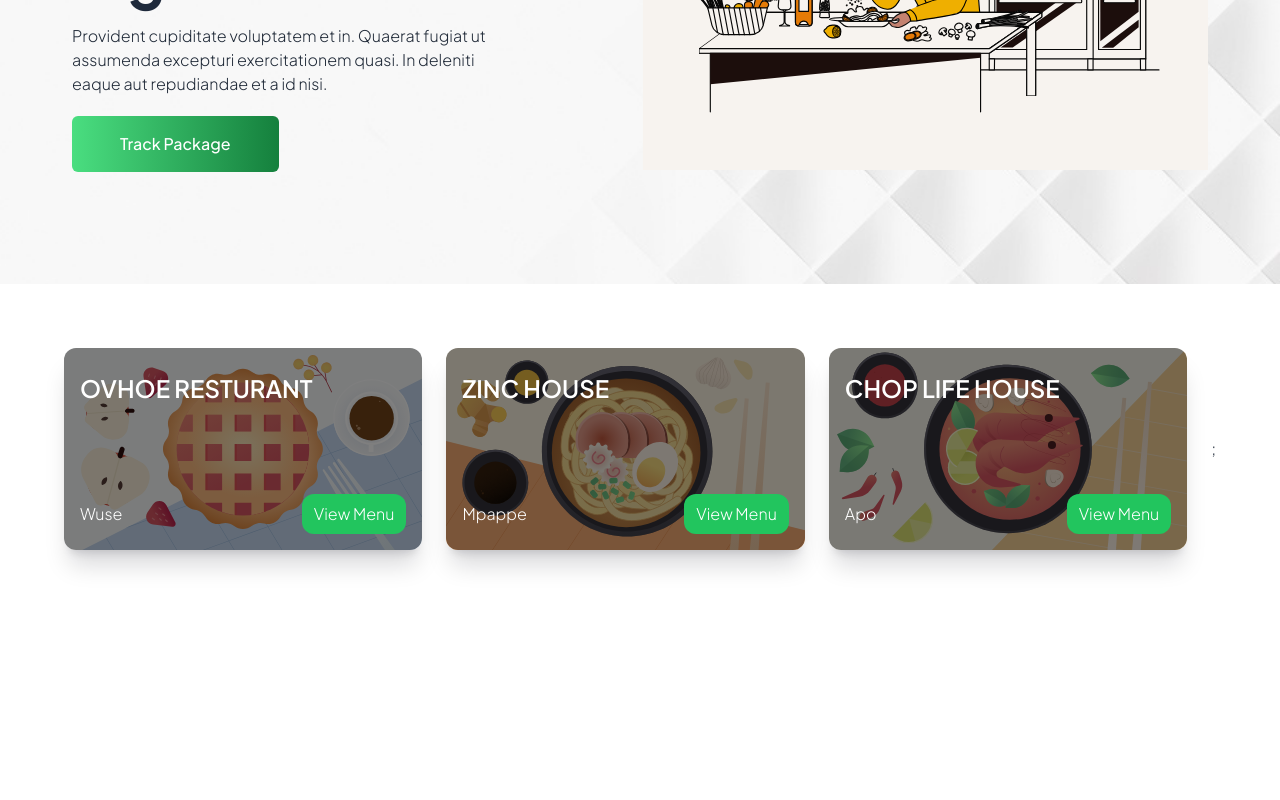
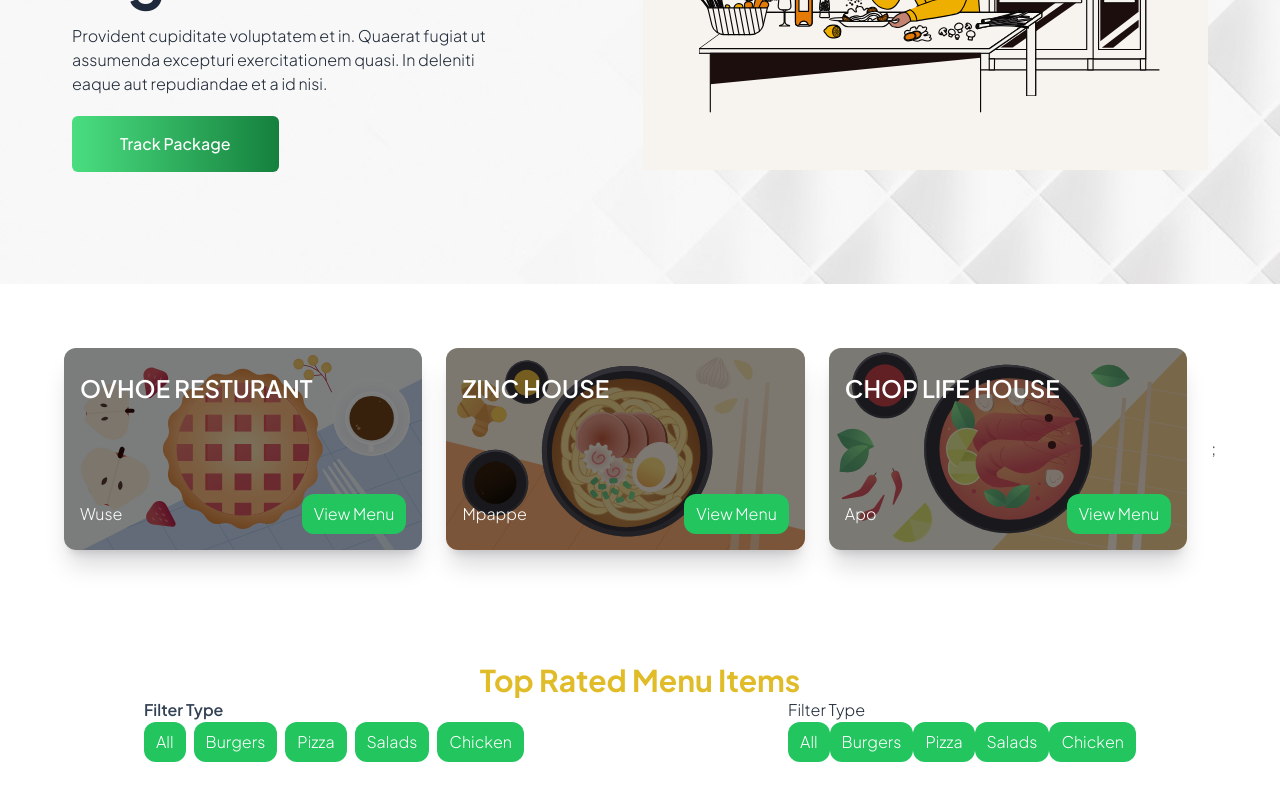
Before and after one commit to Sochuks/react-resturant-app, a React (Vite) app: page / in a window 1280 px wide. Shown: the part 412-1212 px from the top of the page. Before the commit the page ends 1026 px from the top, so only its background shows below. Built offline with nearby package versions, Linux system fonts and the light colour scheme.

Commit message:
created Food component added filter tabs

```diff
--- a/src/App.jsx
+++ b/src/App.jsx
@@ -2,6 +2,7 @@ import { useState } from 'react'
 import Navbar from './Components/Navbar'
 import Hero from './Components/Hero'
 import HeadlineCards from './Components/HeadlineCards'
+import Food from './Components/Food'
 
 function App() {
   const [count, setCount] = useState(0)
@@ -12,6 +13,7 @@ function App() {
         <Navbar />
         <Hero />
         <HeadlineCards />
+        <Food />
       </div>
     </>
   )
--- /dev/null
+++ b/src/Components/Food.jsx
@@ -0,0 +1,39 @@
+import React from 'react'
+
+const Food = () => {
+  return (
+    <section className='max-w-5xl px-4 py-12 mx-auto'>
+        <h2 className='text-center font-bold text-3xl text-secColor'>Top Rated Menu Items</h2>
+        {/* Filter Row */}
+        <div className='flex flex-col justify-between md:flex-row '>
+            {/* Filter type */}
+            <div>
+                <p className='text-slate-700 font-semibold'>Filter Type</p>
+                <div className='buttonList flex justify-between gap-2'>
+                    <button>All</button>
+                    <button>Burgers</button>
+                    <button>Pizza</button>
+                    <button>Salads</button>
+                    <button>Chicken</button>
+                </div>
+            </div>
+
+            {/* Filter Price*/}
+            <div>
+                <p>Filter Type</p>
+                <div>
+                    <button>All</button>
+                    <button>Burgers</button>
+                    <button>Pizza</button>
+                    <button>Salads</button>
+                    <button>Chicken</button>
+                </div>
+            </div>
+
+
+        </div>
+    </section>
+  )
+}
+
+export default Food
```
